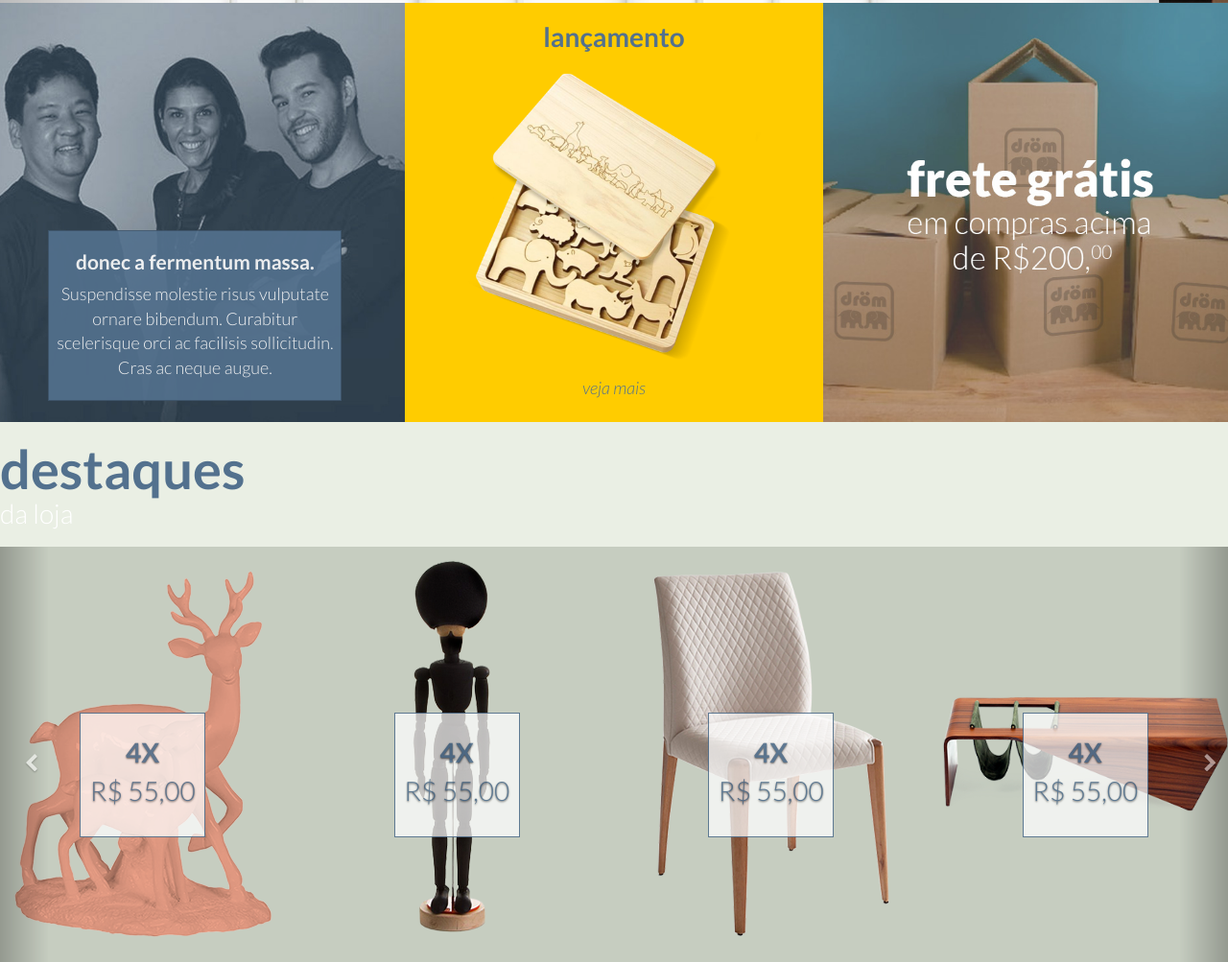
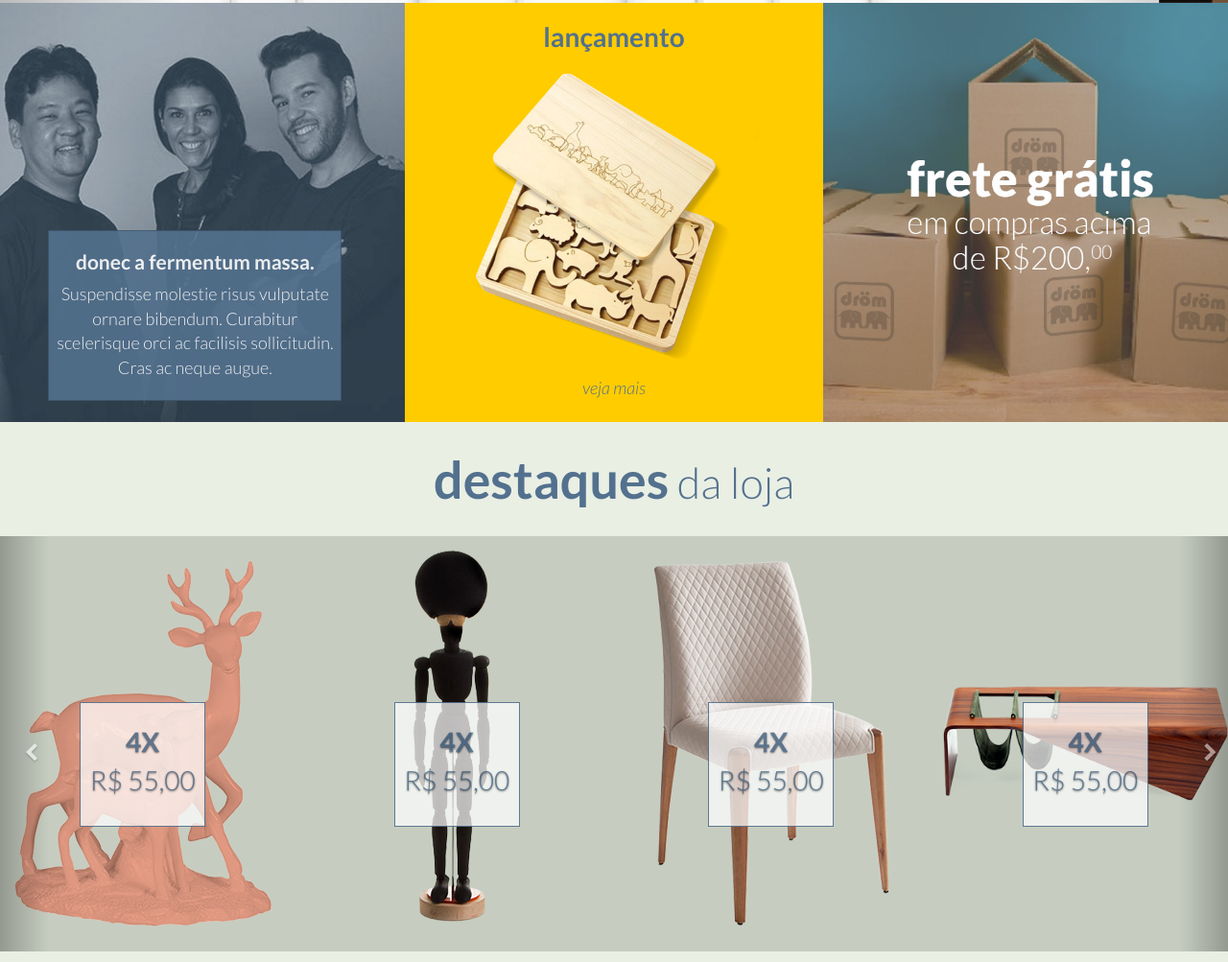
Before and after one commit to leandrodma/Dro, a website: page app/index.html in a window 1280 px wide. Shown: the part 575-1578 px from the top of the page at 96% size. Drawn offline with nearby package versions, Linux system fonts and the light colour scheme; files that its build step writes are made by us from their sources.

Commit message:
title hightlight

```diff
--- a/app/src/scss/_mixins.scss
+++ b/app/src/scss/_mixins.scss
@@ -10,11 +10,3 @@
   display: -ms-flexbox;
   display:         flex;
 }
-
-@mixin centered{
-  position: fixed;
-  top: 50%;
-  left: 50%;
-  /* bring your own prefixes */
-  transform: translate(-50%, -50%);
-}
--- a/app/src/scss/home.scss
+++ b/app/src/scss/home.scss
@@ -79,10 +79,18 @@ main#home{
   } //./lancamentos
 
   section#destaques{
+    text-align: center;
+    color: $blue;
     p, b{
-      font-size: 2em !important;
-      display: block;
+      font-size: 2em;
       color: $blue;
+    }
+
+    h1{
+      font-size: 3.2em;
+      b{
+        font-size:1.2em !important;
+      }
     }
 
     .carousel{
@@ -108,10 +116,12 @@ main#home{
           background: $grey;
           height: 433px;
 
-
           .carousel-caption{
             background-color: rgba(255, 255, 255, 0.8);
             top: 40%;
+            b{
+              display: block;
+            }
           }
         }
       }
```
